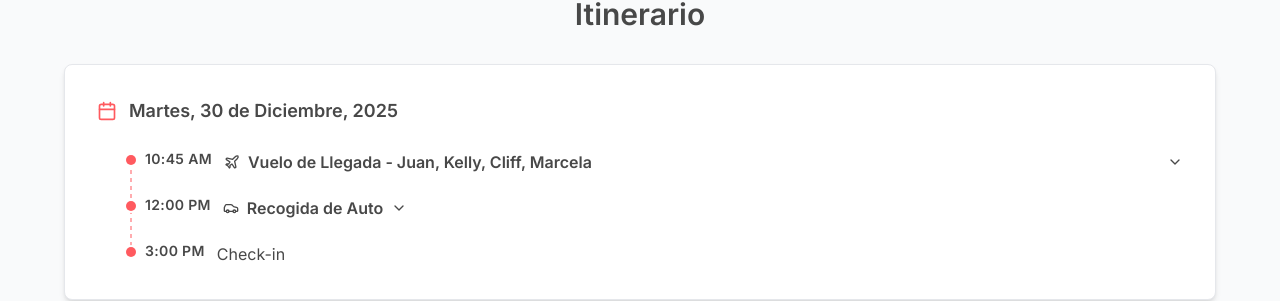
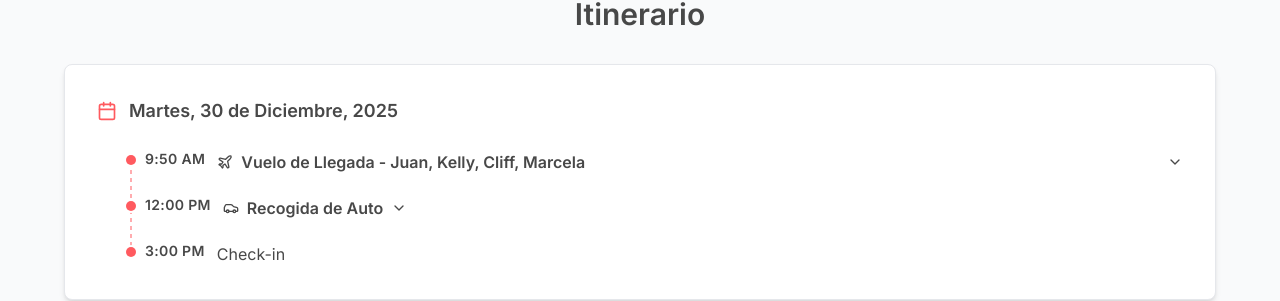
Before and after one commit to jzuluaga3/villa-de-leyva, a Next.js app: page / in a window 1280 px wide. Shown: the part 1167-1468 px from the top of the page. Built offline with nearby package versions, Linux system fonts and the light colour scheme; no server answers.

Commit message:
Update arrival flight time to 9:50 AM to show departure time

```diff
--- a/components/Itinerary.tsx
+++ b/components/Itinerary.tsx
@@ -51,7 +51,7 @@ export function Itinerary() {
       date: lang === 'es' ? 'Martes, 30 de Diciembre, 2025' : 'Tuesday, December 30, 2025',
       events: [
         {
-          time: '10:45 AM',
+          time: '9:50 AM',
           description: lang === 'es' ? 'Vuelo de Llegada - Juan, Kelly, Cliff, Marcela' : 'Arrival Flight - Juan, Kelly, Cliff, Marcela',
           flight: {
             airline: 'Avianca',
```
